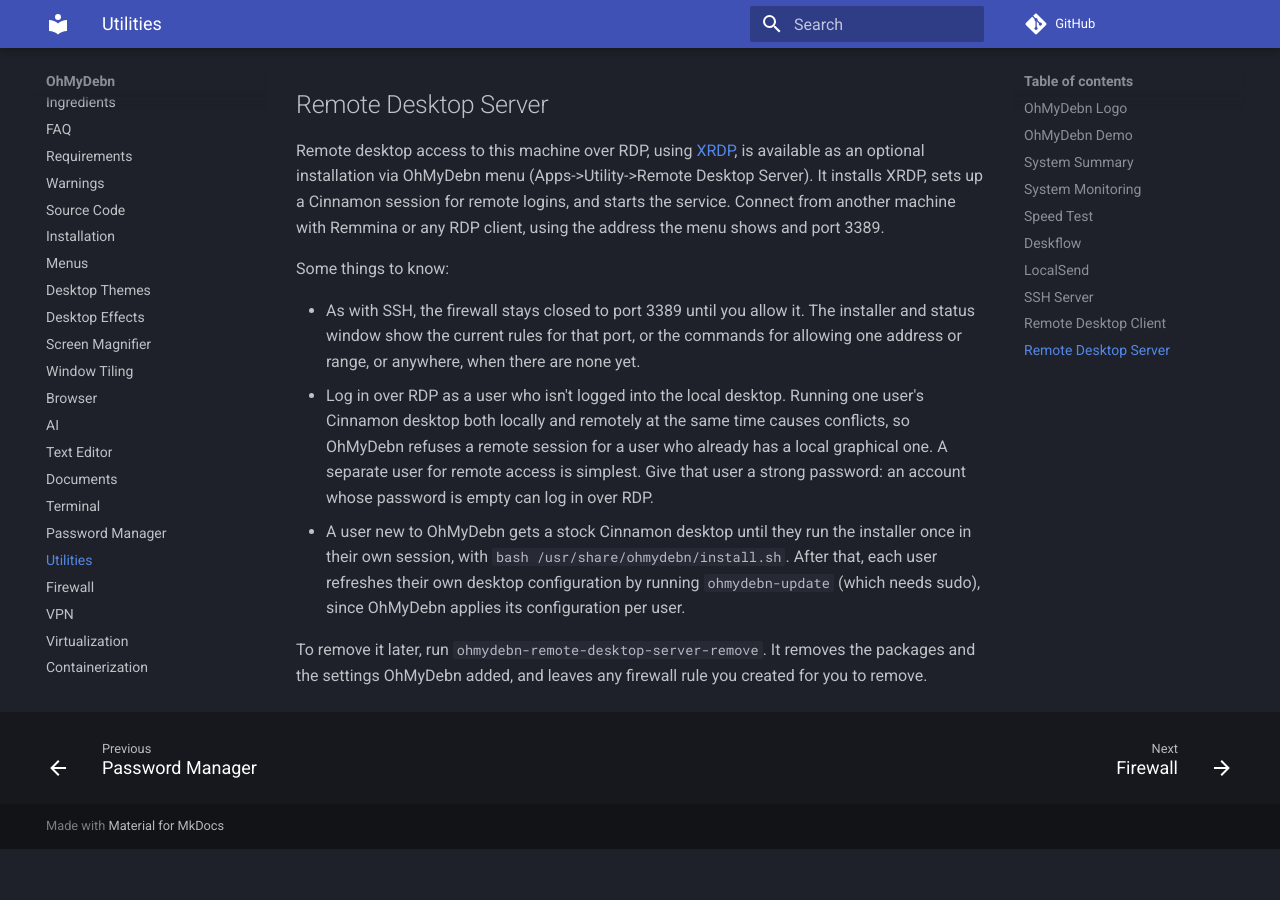
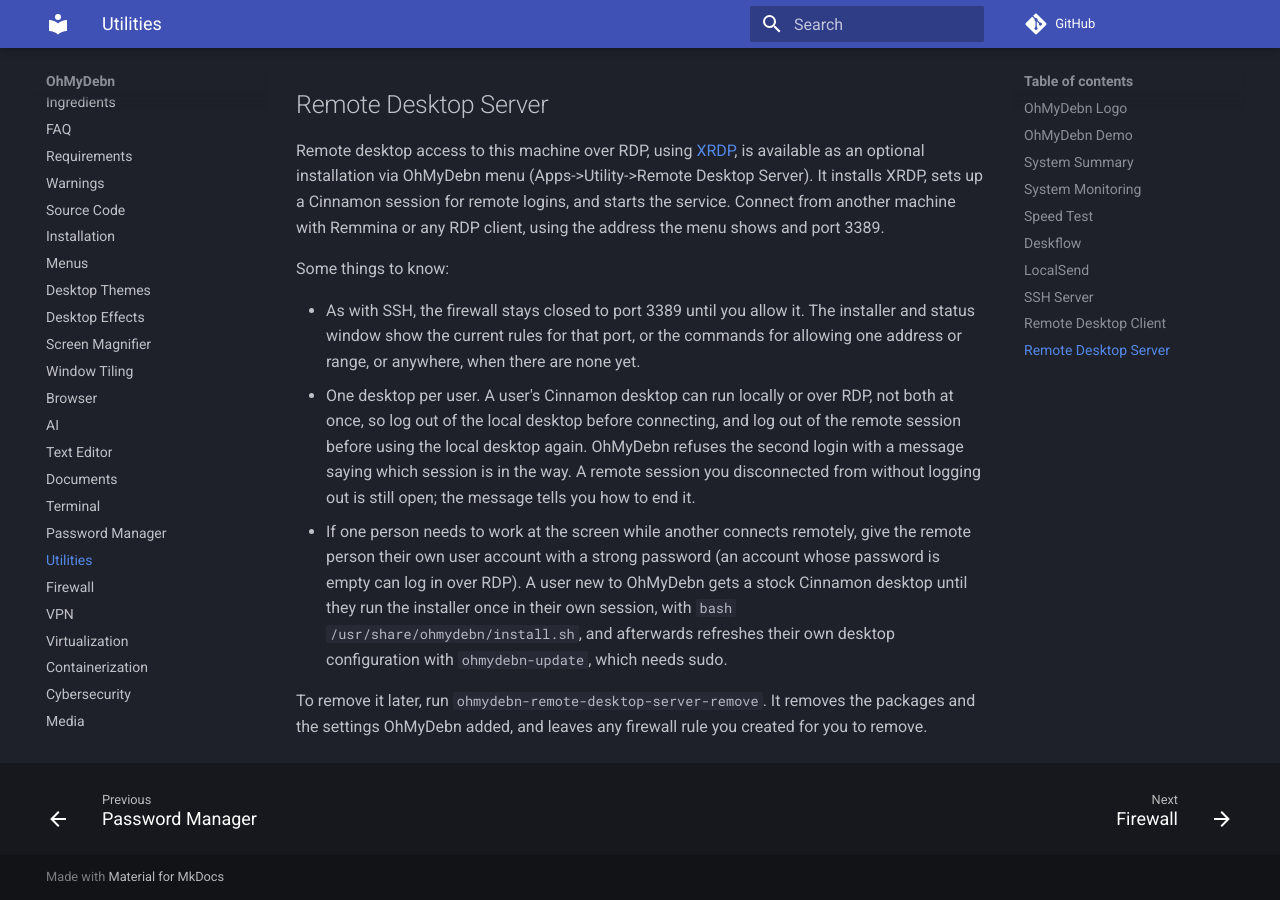
Before and after one commit to dougburks/ohmydebn-docs, an MkDocs documentation site: the page built from docs/utilities.md, in a window 1280 px wide and 900 px high, scrolled down 4065 px. Built offline with MkDocs 1.6.1 and Material for MkDocs 9.7.7, drawn with Linux system fonts in a browser that asks for light colours; comment, search, counter and statistics services are not loaded; before the commit the page ends 4914 px from its top, so only the background shows below that.

Commit message:
Remote Desktop Server docs: one desktop per user, log out first; separate account only for two people

```diff
--- a/docs/utilities.md
+++ b/docs/utilities.md
@@ -55,7 +55,7 @@
 Some things to know:
 
 - As with SSH, the firewall stays closed to port 3389 until you allow it. The installer and status window show the current rules for that port, or the commands for allowing one address or range, or anywhere, when there are none yet.
-- Log in over RDP as a user who isn't logged into the local desktop. Running one user's Cinnamon desktop both locally and remotely at the same time causes conflicts, so OhMyDebn refuses a remote session for a user who already has a local graphical one. A separate user for remote access is simplest. Give that user a strong password: an account whose password is empty can log in over RDP.
-- A user new to OhMyDebn gets a stock Cinnamon desktop until they run the installer once in their own session, with `bash /usr/share/ohmydebn/install.sh`. After that, each user refreshes their own desktop configuration by running `ohmydebn-update` (which needs sudo), since OhMyDebn applies its configuration per user.
+- One desktop per user. A user's Cinnamon desktop can run locally or over RDP, not both at once, so log out of the local desktop before connecting, and log out of the remote session before using the local desktop again. OhMyDebn refuses the second login with a message saying which session is in the way. A remote session you disconnected from without logging out is still open; the message tells you how to end it.
+- If one person needs to work at the screen while another connects remotely, give the remote person their own user account with a strong password (an account whose password is empty can log in over RDP). A user new to OhMyDebn gets a stock Cinnamon desktop until they run the installer once in their own session, with `bash /usr/share/ohmydebn/install.sh`, and afterwards refreshes their own desktop configuration with `ohmydebn-update`, which needs sudo.
 
 To remove it later, run `ohmydebn-remote-desktop-server-remove`. It removes the packages and the settings OhMyDebn added, and leaves any firewall rule you created for you to remove.
```
